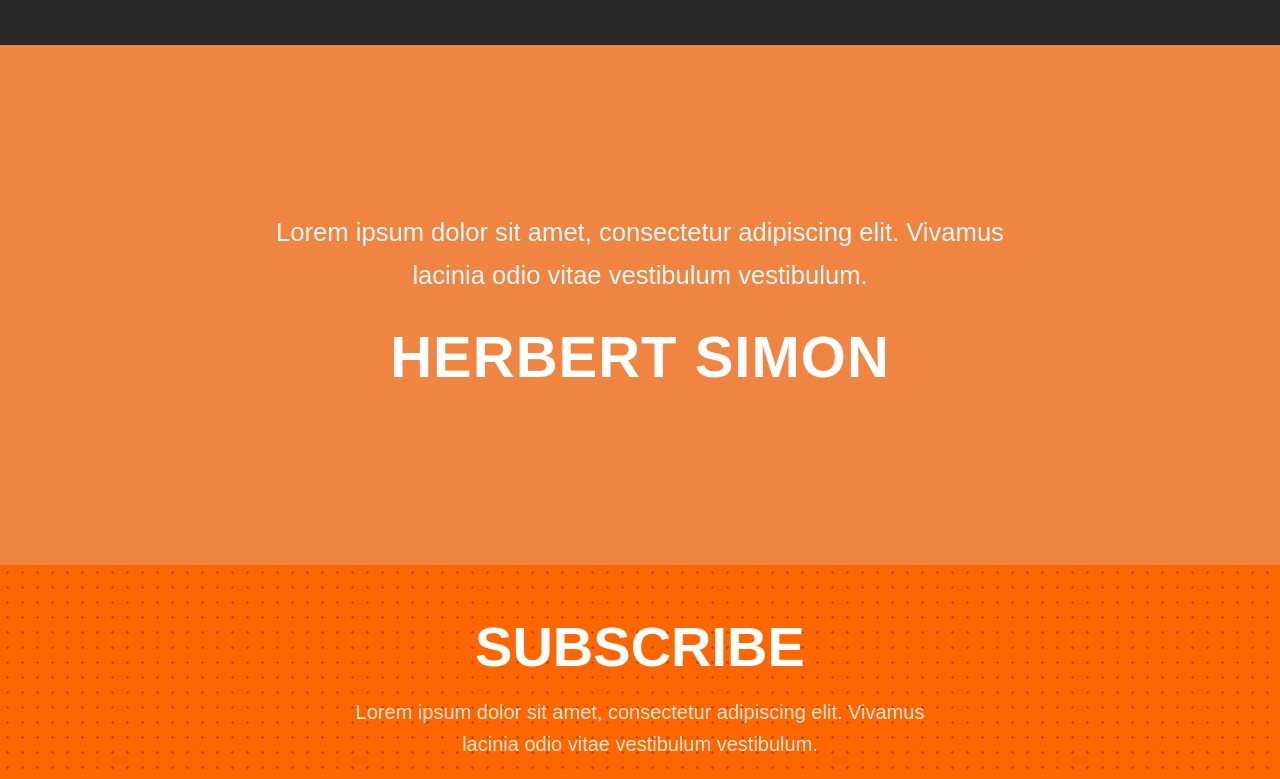
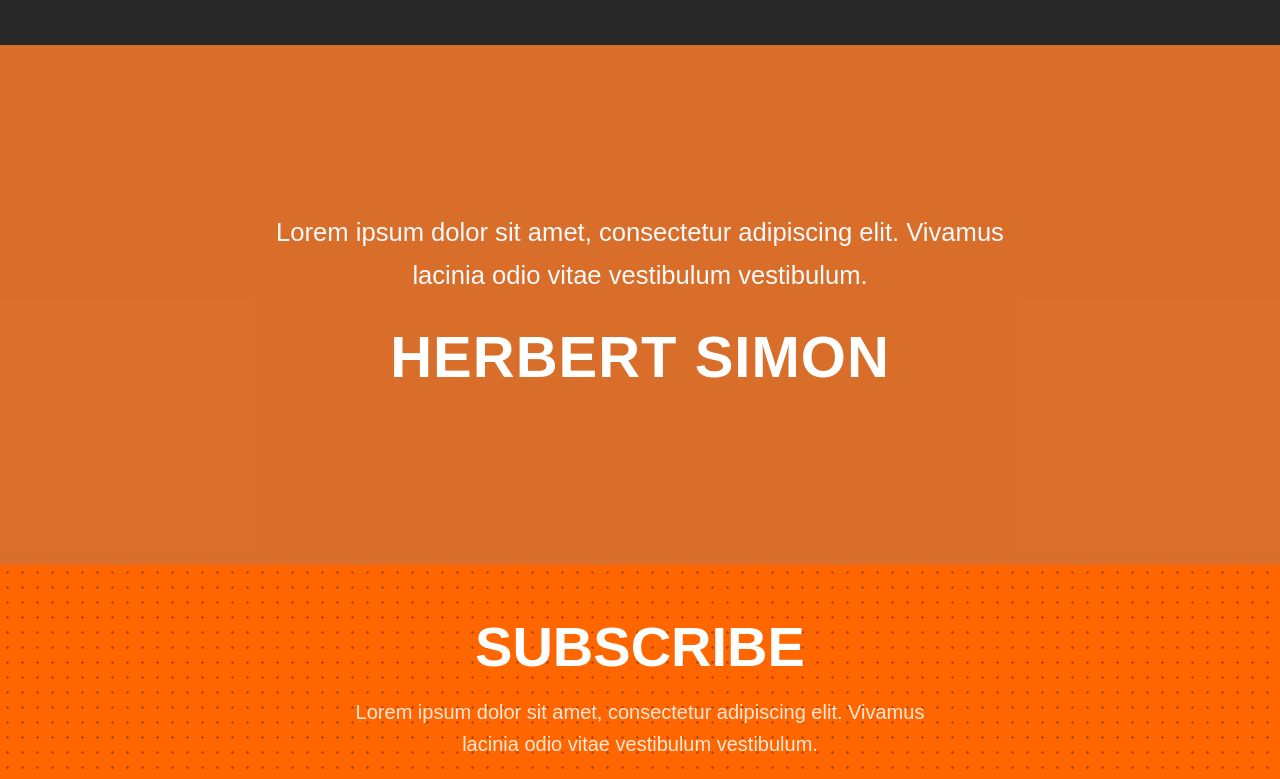
Before and after one commit to usman-codex/musicology, a plain HTML site: page index.html in a window 1280 px wide. Shown: the part 4275-5054 px from the top of the page. Drawn offline with nearby package versions, Linux system fonts and the light colour scheme; the site is published under a folder, as on GitHub Pages, so addresses that start at the root find nothing.

Commit message:
Update style.css

```diff
--- a/style.css
+++ b/style.css
@@ -331,7 +331,7 @@ body {
 
 #testimonial {
 
-    background: url(/test.png) no-repeat center center;
+    background: url(test.png) no-repeat center center;
     background-size: cover;
     position: relative;
     min-height: 65vh;
```
